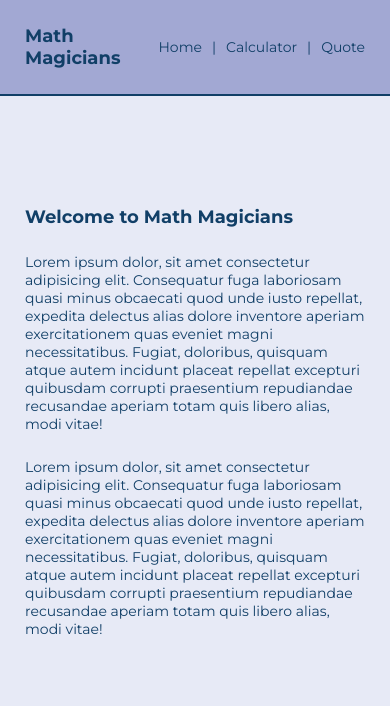
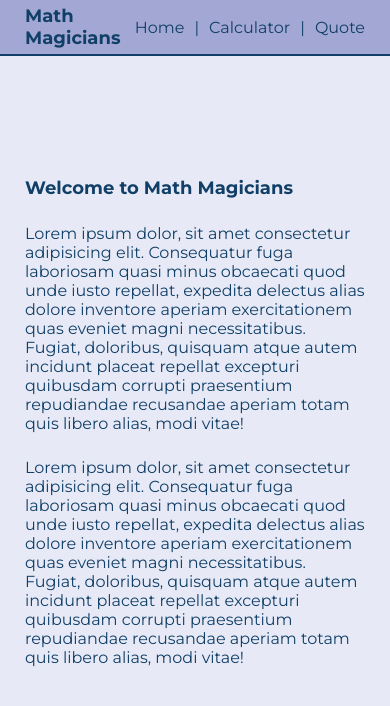
Before and after one commit to karayamanemre/math-magicians, a React (Create React App) app: page / in a window 390 px wide. Shown: the top 706 px of the page. Built offline with nearby package versions, Linux system fonts and the light colour scheme.

Commit message:
update padding

```diff
--- a/public/index.html
+++ b/public/index.html
@@ -3,13 +3,9 @@
   <head>
     <meta charset="utf-8" />
     <meta name="viewport" content="width=device-width, initial-scale=1" />
-    <meta name="theme-color" content="#000000" />
-    <meta name="description" content="Web site created using create-react-app" />
-    <link rel="manifest" href="%PUBLIC_URL%/manifest.json" />
     <title>Math Magicians</title>
   </head>
   <body>
-    <noscript>You need to enable JavaScript to run this app.</noscript>
     <div id="root"></div>
   </body>
 </html>
--- a/src/App.css
+++ b/src/App.css
@@ -134,10 +134,13 @@ button:hover {
   }
 
   .nav-links {
-    font-size: 14px;
+    font-size: 16px;
   }
 
-  header,
+  header {
+    padding: 5px 25px;
+  }
+
   .home,
   .calculator,
   .quote {
@@ -145,7 +148,7 @@ button:hover {
   }
 
   .home p {
-    font-size: 14px;
+    font-size: 16px;
   }
 
   .calculator {
```
Also changed, not shown: public/manifest.json (deleted), public/robots.txt (deleted).
